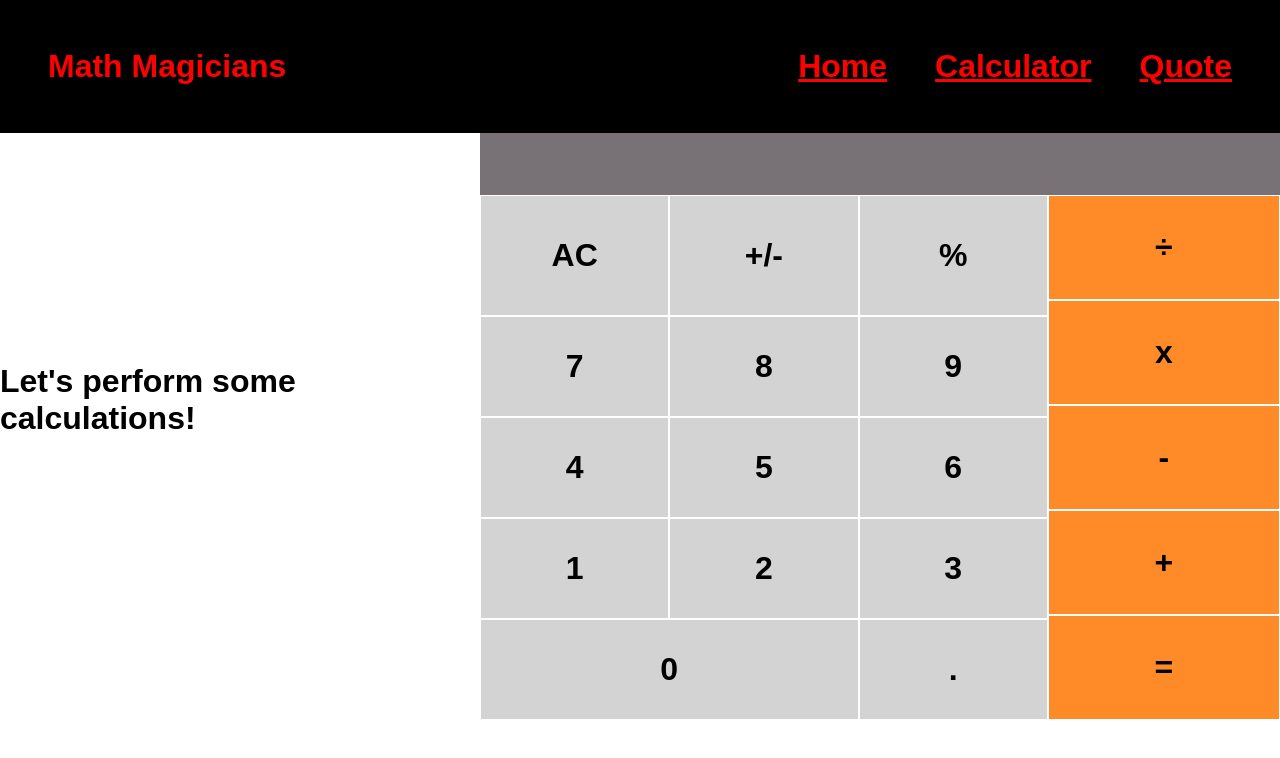
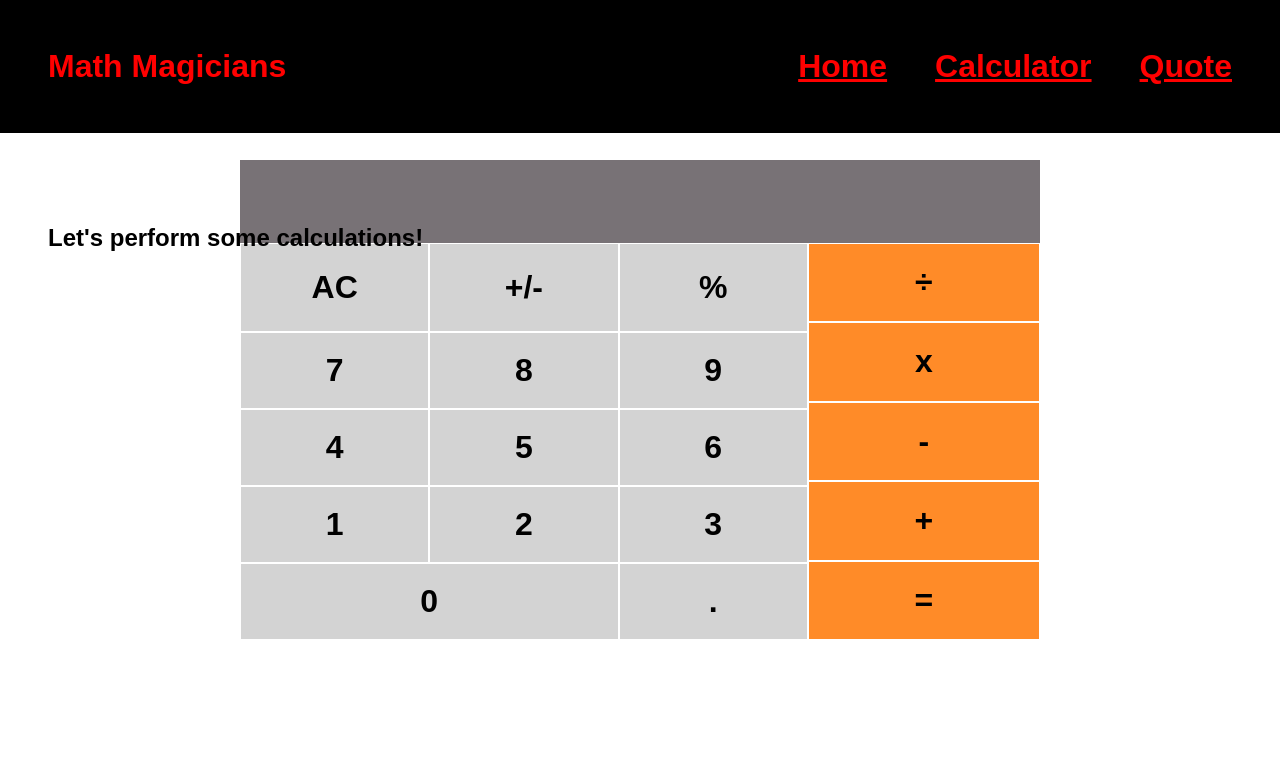
Before and after one commit to PNdunguMaina/Math-Magicians, a React (Create React App) app: page /calculator in a window 1280 px wide. Shown: the top 758 px of the page. Built offline with nearby package versions, Linux system fonts and the light colour scheme.

Commit message:
Style React app using css stylesheet

```diff
--- a/src/App.css
+++ b/src/App.css
@@ -22,10 +22,18 @@ body {
   min-height: 100vh;
 }
 
+.calculator-page-heading h1 {
+  font-size: 1.5rem;
+  font-weight: 600;
+  position: absolute;
+  top: 14rem;
+  left: 3rem;
+}
+
 .calculator {
   width: 100%;
   max-width: 800px;
-  min-height: 80vh;
+  min-height: 60vh;
   overflow: hidden;
   box-shadow: 0 2px 6px rgba(0, 0, 0, 0);
   display: grid;
--- a/src/components/Calculator.js
+++ b/src/components/Calculator.js
@@ -30,7 +30,7 @@ class Calculator extends Component {
   render() {
     return (
       <>
-      <header className="calculatorPageHeading">
+      <header className="calculator-page-heading">
         <h1>Let&apos;s perform some calculations!</h1>
       </header>
         <div className="calculator">
```
